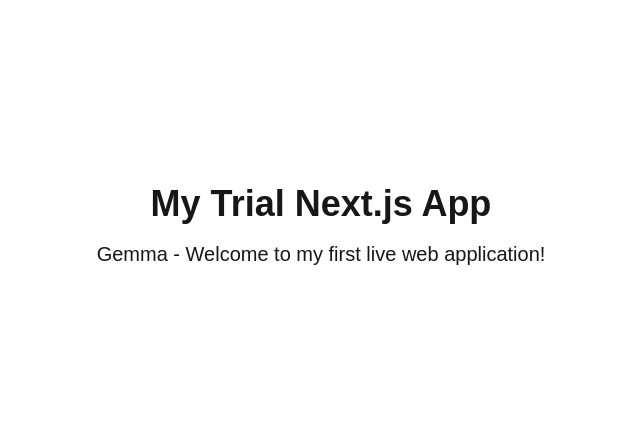
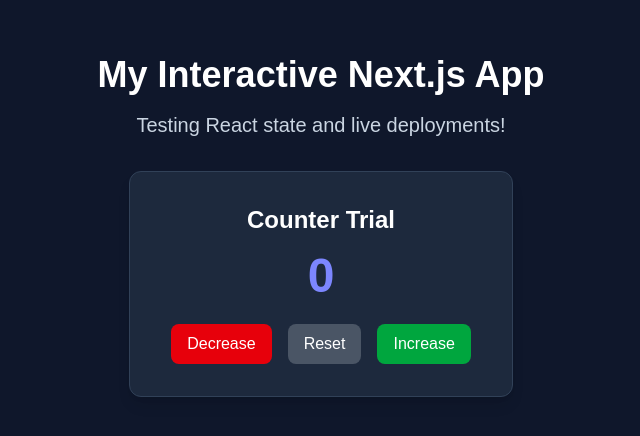
Before and after one commit to Delta-Source-AU/my-trial-app, a Next.js app: page / in a window 1280 px wide. Shown: the part 174-610 px from the top of the page, without its empty margins (319-959 px from the left). Built offline with nearby package versions, Linux system fonts and the light colour scheme.

Commit message:
Add interactive counter component

```diff
--- a/app/page.tsx
+++ b/app/page.tsx
@@ -1,10 +1,43 @@
-import Image from "next/image";
+'use client';
+
+import { useState } from 'react';
 
 export default function Home() {
+  const [count, setCount] = useState(0);
+
   return (
-    <main className="flex min-h-screen flex-col items-center justify-center p-24">
-      <h1 className="text-4xl font-bold">My Trial Next.js App</h1>
-      <p className="mt-4 text-xl">Gemma - Welcome to my first live web application!</p>
+    <main className="flex min-h-screen flex-col items-center justify-center p-24 bg-slate-900 text-white">
+      <h1 className="text-4xl font-bold mb-4">My Interactive Next.js App</h1>
+      <p className="text-xl text-slate-300 mb-8">
+        Testing React state and live deployments!
+      </p>
+
+      {/* Interactive Card */}
+      <div className="bg-slate-800 p-8 rounded-xl shadow-lg text-center border border-slate-700 max-w-sm w-full">
+        <h2 className="text-2xl font-semibold mb-2">Counter Trial</h2>
+        <p className="text-5xl font-extrabold text-indigo-400 my-4">{count}</p>
+
+        <div className="flex gap-4 justify-center mt-6">
+          <button
+            onClick={() => setCount(count - 1)}
+            className="px-4 py-2 bg-red-600 hover:bg-red-500 rounded-lg font-medium transition"
+          >
+            Decrease
+          </button>
+          <button
+            onClick={() => setCount(0)}
+            className="px-4 py-2 bg-gray-600 hover:bg-gray-500 rounded-lg font-medium transition"
+          >
+            Reset
+          </button>
+          <button
+            onClick={() => setCount(count + 1)}
+            className="px-4 py-2 bg-green-600 hover:bg-green-500 rounded-lg font-medium transition"
+          >
+            Increase
+          </button>
+        </div>
+      </div>
     </main>
   );
 }
```
